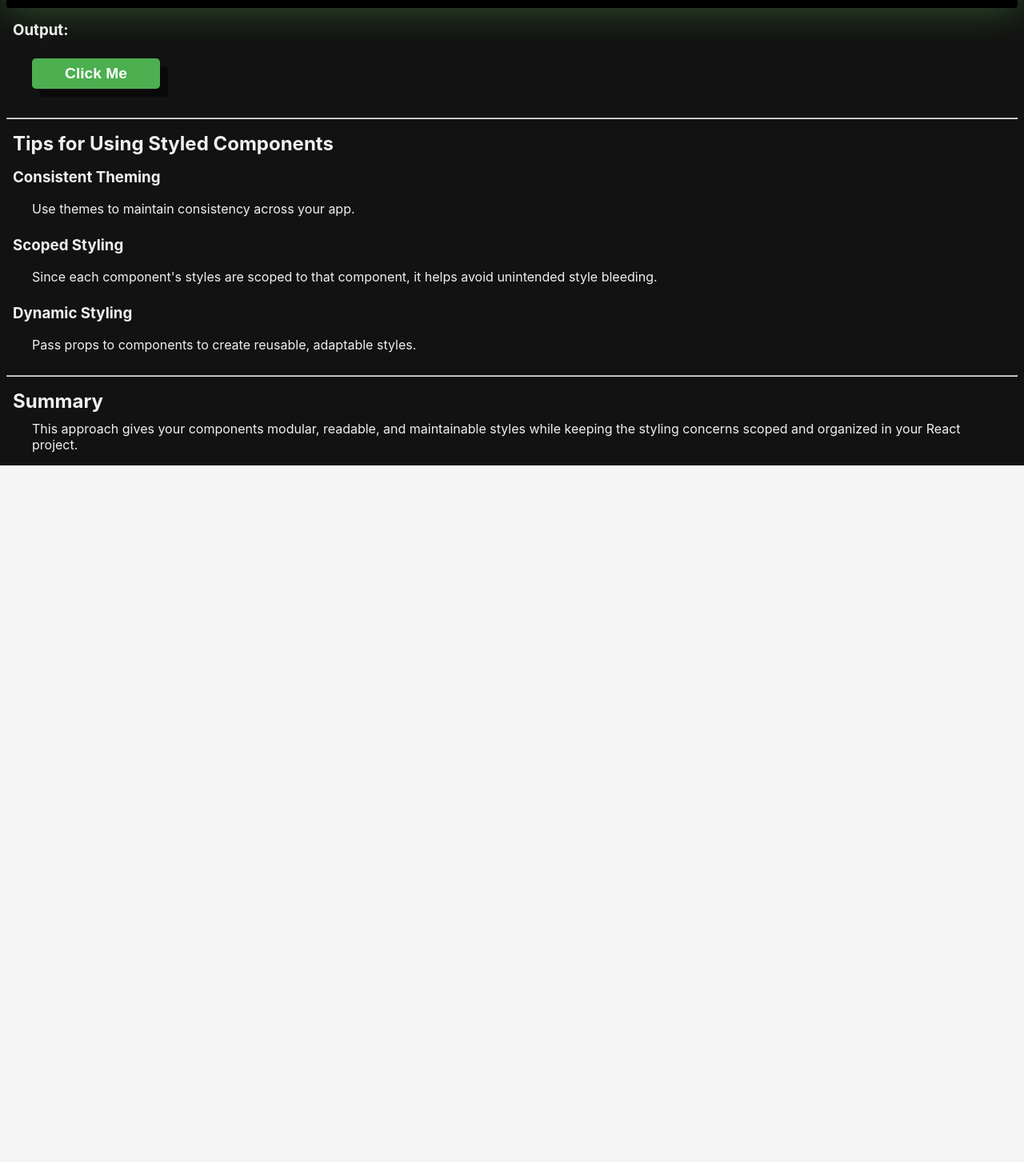
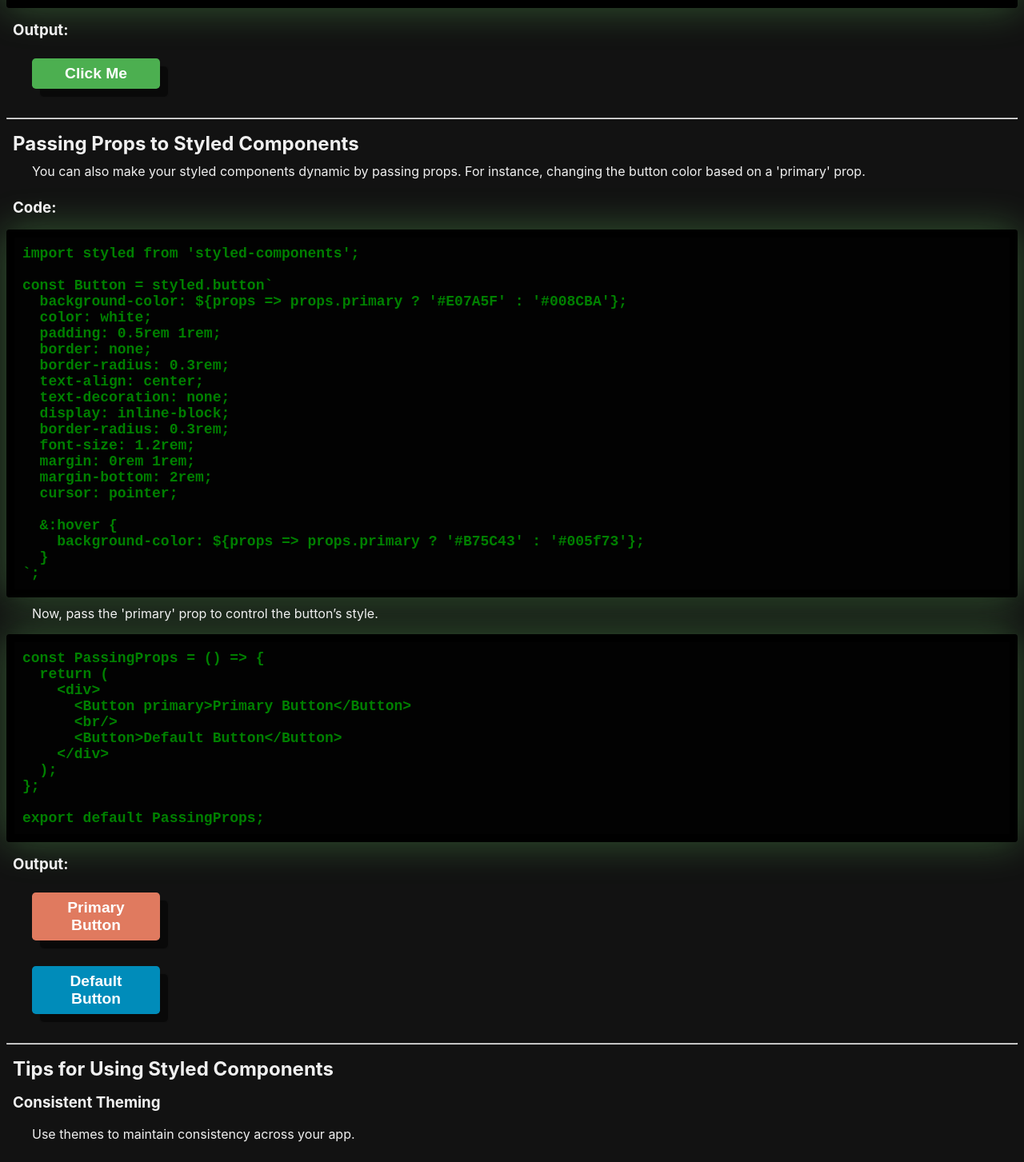
Before and after one commit to rees-kyle/react_showcase, a React (Create React App) app in the folder project/: page /react_showcase/styled-components in a window 1280 px wide. Shown: the part 2100-3553 px from the top of the page at 80% size. Before the commit the page ends 2682 px from the top, so only its background shows below. Built offline with nearby package versions, Linux system fonts and the light colour scheme.

Commit message:
Add PassingProps component
- Added component file.
- Added to index in components folder.
- Imported and added component to page.

```diff
--- /dev/null
+++ b/project/src/components/styling/styled_components/PassingProps.js
@@ -0,0 +1,93 @@
+import styled from 'styled-components';
+
+const Button = styled.button`
+  /* Set background color based on the 'primary' prop */
+  background-color: ${props => props.primary ? '#E07A5F' : '#008CBA'};
+  color: white;
+  padding: 0.5rem 1rem;
+  border: none;
+  border-radius: 0.3rem;
+  text-align: center;
+  text-decoration: none;
+  display: inline-block;
+  border-radius: 0.3rem;
+  font-size: 1.2rem;
+  margin: 0rem 1rem;
+  margin-bottom: 2rem;
+  cursor: pointer;
+  /* Change background color on hover, based on the 'primary' prop */
+  &:hover {
+    background-color: ${props => props.primary ? '#B75C43' : '#005f73'};
+  }
+`;
+
+const PassingProps = () => {
+    return (
+        <div>
+          <br/>
+          <hr/>
+          <h2>Passing Props to Styled Components</h2>
+          <p>
+            You can also make your styled components dynamic by passing props. For instance, changing the button color based on a 'primary' prop.
+          </p>
+
+          <h3>Code:</h3>
+          <pre>
+            <code>
+              {`import styled from 'styled-components';
+
+const Button = styled.button\`
+  background-color: \${props => props.primary ? '#E07A5F' : '#008CBA'};
+  color: white;
+  padding: 0.5rem 1rem;
+  border: none;
+  border-radius: 0.3rem;
+  text-align: center;
+  text-decoration: none;
+  display: inline-block;
+  border-radius: 0.3rem;
+  font-size: 1.2rem;
+  margin: 0rem 1rem;
+  margin-bottom: 2rem;
+  cursor: pointer;
+
+  &:hover {
+    background-color: \${props => props.primary ? '#B75C43' : '#005f73'};
+  }
+\`;
+`}
+            </code>
+          </pre>
+
+          <p>
+            Now, pass the 'primary' prop to control the button’s style.
+          </p>
+
+          <pre>
+            <code>
+              {`const PassingProps = () => {
+  return (
+    <div>
+      <Button primary>Primary Button</Button>
+      <br/>
+      <Button>Default Button</Button>
+    </div>
+  );
+};
+
+export default PassingProps;
+`}
+            </code>
+          </pre>
+
+          <h3>Output:</h3>
+          {/* Render a Button component with the 'primary' prop applied, making it a "Primary Button" */}
+          <Button primary>Primary Button</Button>
+          <br/>
+          {/* Render a Button component without the 'primary' prop, making it a "Default Button" */}
+          <Button>Default Button</Button>
+        </div>
+    );
+};
+
+export default PassingProps;
--- a/project/src/components/styling/styled_components/index.js
+++ b/project/src/components/styling/styled_components/index.js
@@ -1,5 +1,6 @@
 export { default as StyledComponents } from './StyledComponents';
 export { default as Install } from './Install';
 export { default as CreateAndUse } from './CreateAndUse';
+export { default as PassingProps } from './PassingProps';
 export { default as Tips } from './Tips';
 export { default as Summary } from './Summary';
--- a/project/src/pages/styling/StyledComponentsPage.js
+++ b/project/src/pages/styling/StyledComponentsPage.js
@@ -2,8 +2,9 @@ import {
   StyledComponents,
   Install,
   CreateAndUse,
+  PassingProps,
   Tips,
-  Summary
+  Summary,
 } from '../../components/styling/styled_components';
 
 const StyledComponentsPage = () => {
@@ -12,6 +13,7 @@ const StyledComponentsPage = () => {
       <StyledComponents />
       <Install />
       <CreateAndUse />
+      <PassingProps />
       <Tips />
       <Summary />
     </>
```
